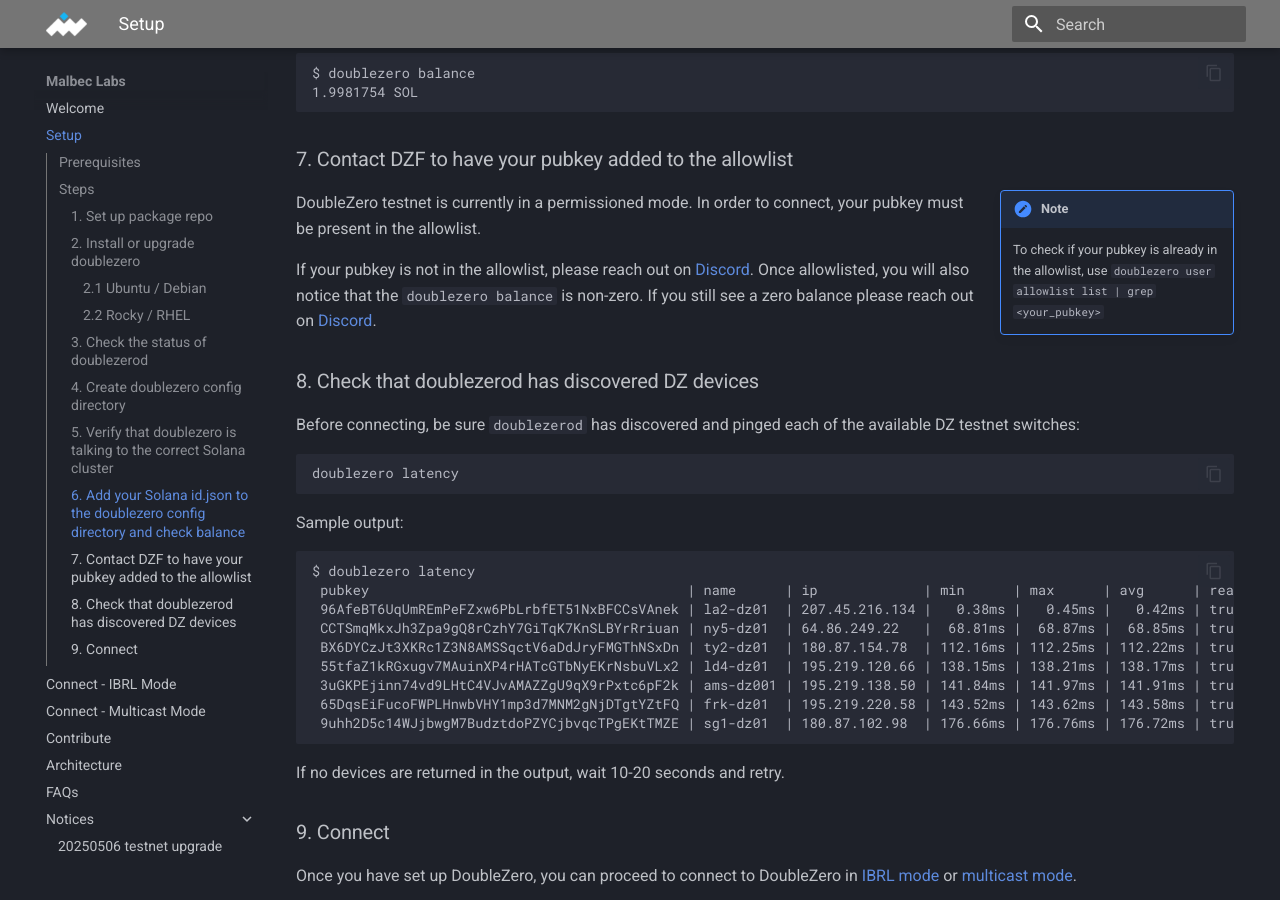
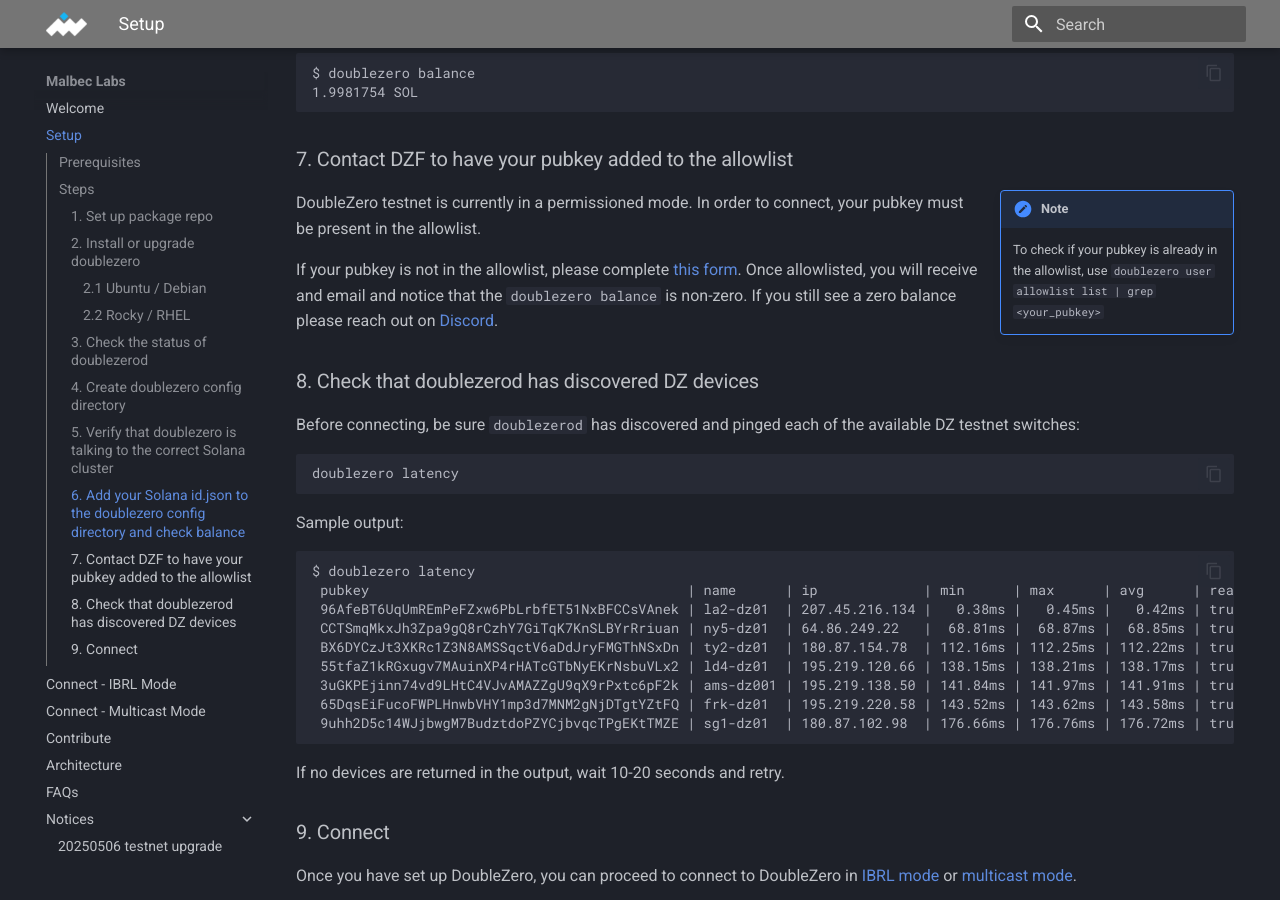
Before and after one commit to malbeclabs/docs, an MkDocs documentation site: the page built from docs/setup.md, in a window 1280 px wide and 900 px high, scrolled down 2777 px. Built offline with MkDocs 1.6.1 and Material for MkDocs 9.7.7, drawn with Linux system fonts in a browser that asks for light colours.

Commit message:
update link for connect
updating link to apply for whitelisting to doublezero, and adding minor language to describe the process.

````diff
--- a/docs/setup.md
+++ b/docs/setup.md
@@ -171,8 +171,8 @@
 
 DoubleZero testnet is currently in a permissioned mode.  In order to connect, your pubkey must be present in the allowlist.
 
-If your pubkey is not in the allowlist, please reach out on [Discord](https://discord.com/channels/1341597747932958802/1344323790464880701).
-Once allowlisted, you will also notice that the ```doublezero balance``` is non-zero. If you still see a zero balance please reach out on [Discord](https://discord.com/channels/1341597747932958802/1344323790464880701).
+If your pubkey is not in the allowlist, please complete [this form](htthttps://doublezero.xyz/connect).
+Once allowlisted, you will receive and email and notice that the ```doublezero balance``` is non-zero. If you still see a zero balance please reach out on [Discord](https://discord.com/channels/1341597747932958802/1344323790464880701).
 
 ### 8. Check that doublezerod has discovered DZ devices
 Before connecting, be sure `doublezerod` has discovered and pinged each of the available DZ testnet switches:
````
